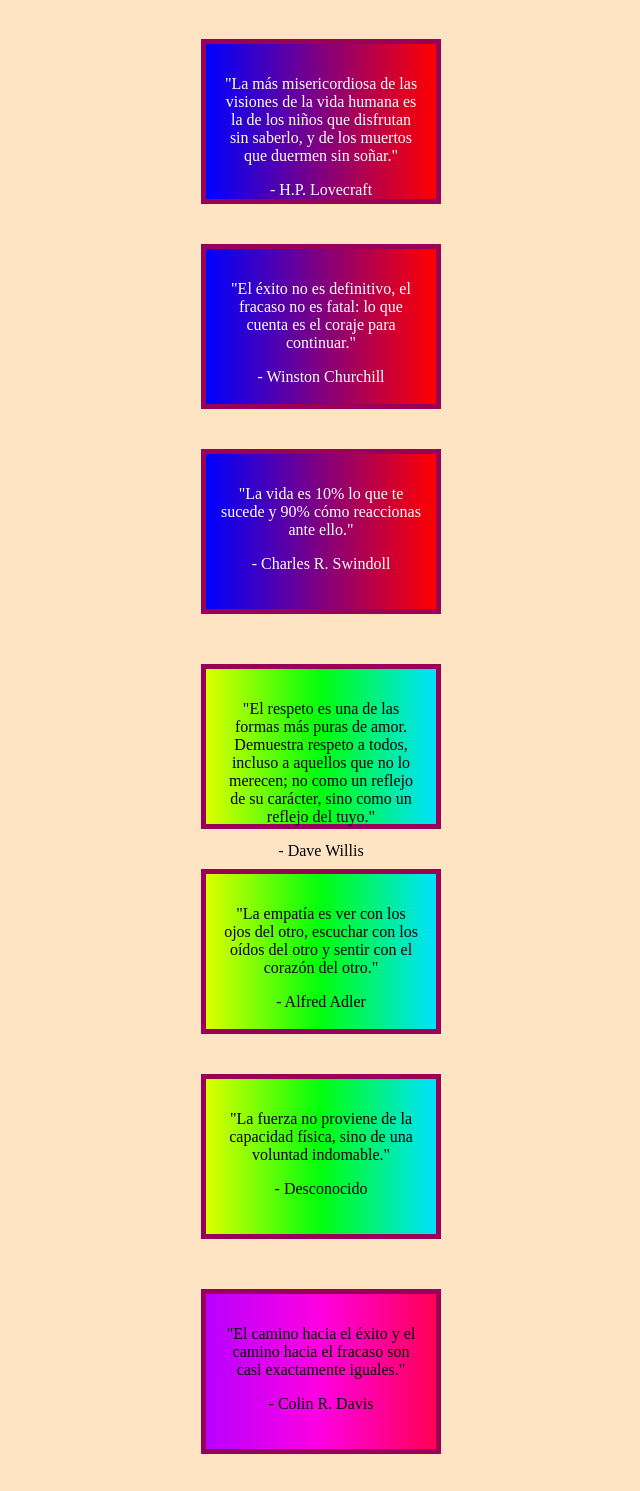
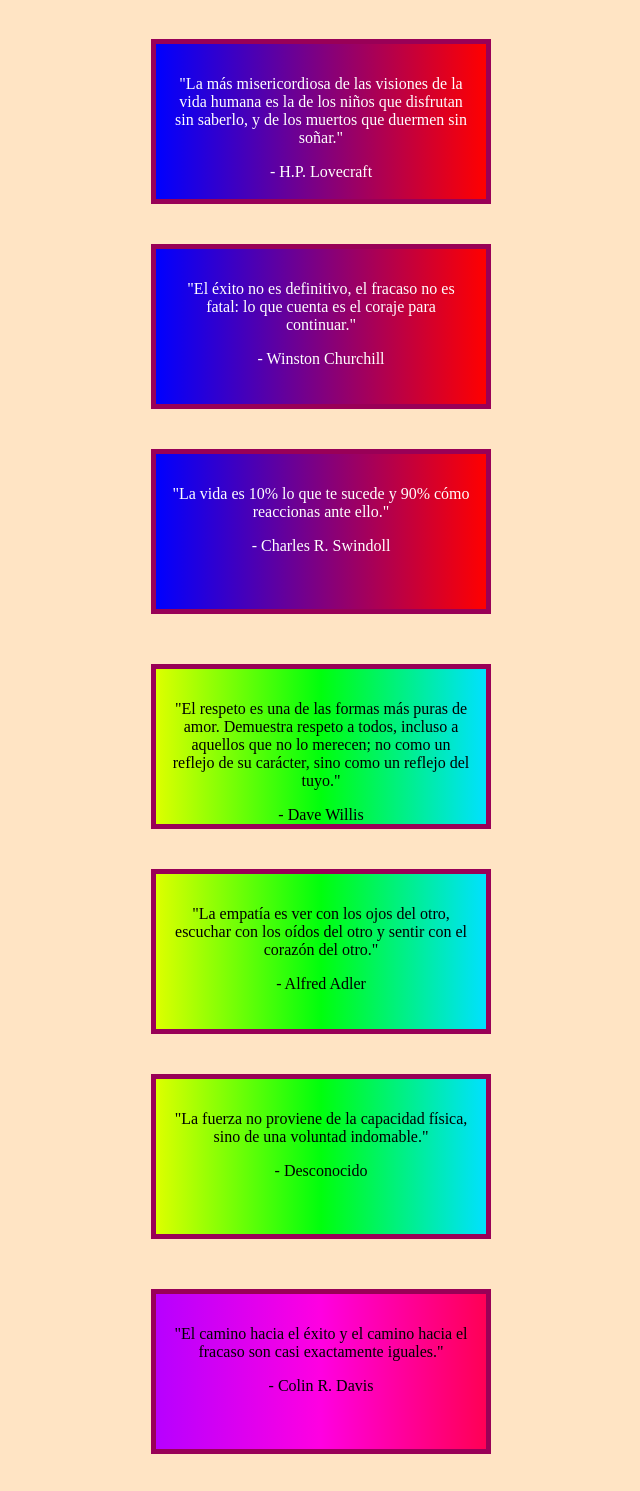
Before and after one commit to JuanCamilo1220/Cajas, a plain HTML site: page index.html in a window 1280 px wide. Shown: the part 61-1552 px from the top of the page, without its empty margins (319-959 px from the left). Drawn offline with Linux system fonts and the light colour scheme.

Commit message:
Update estilos.css

```diff
--- a/estilos.css
+++ b/estilos.css
@@ -84,7 +84,7 @@ h1{
     align-items: center;
 }
 .frase1,.frase2,.frase3{
-    width: 200px;
+    width: 300px;
     height: 125px;
     background: linear-gradient(to left,  red, purple, blue);
     color: rgb(255, 255, 255);
@@ -94,7 +94,7 @@ h1{
     text-align: center;
 }
 .frase1:hover,.frase2:hover,.frase3:hover{
-    width: 200px;
+    width: 300px;
     height: 125px;
     background: linear-gradient(to left, blue, purple, red);
     color: white;
@@ -106,7 +106,7 @@ h1{
     border-radius: 15px;
 }
 .frase4,.frase5,.frase6{
-    width: 200px;
+    width: 300px;
     height: 125px;
     background: linear-gradient(to left,  rgb(0, 225, 255), #00ff0d, rgb(221, 255, 0));
     color: rgb(0, 0, 0);
@@ -116,7 +116,7 @@ h1{
     text-align: center;
 }
 .frase4:hover,.frase5:hover,.frase6:hover{
-    width: 200px;
+    width: 300px;
     height: 125px;
     background: linear-gradient(to left, rgb(0, 225, 255), #00ff0d, rgb(221, 255, 0));
     color: rgb(0, 0, 0);
@@ -128,7 +128,7 @@ h1{
     border-radius: 15px;
 }
 .frase7,.frase8,.frase9{
-    width: 200px;
+    width: 300px;
     height: 125px;
     background: linear-gradient(to left,  rgb(255, 0, 85), #ff00e1, rgb(183, 0, 255));
     color: rgb(0, 0, 0);
@@ -138,7 +138,7 @@ h1{
     text-align: center;
 }
 .frase7:hover,.frase8:hover,.frase9:hover{
-    width: 200px;
+    width: 300px;
     height: 125px;
     background: linear-gradient(to left, rgb(183, 0, 255), #ff00e1, rgb(225, 0, 85));
     color: rgb(0, 0, 0);
```
